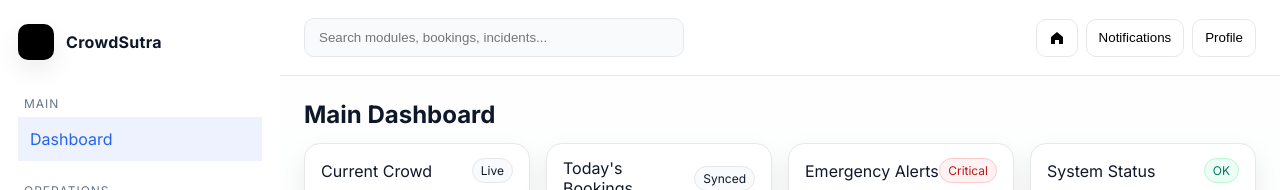
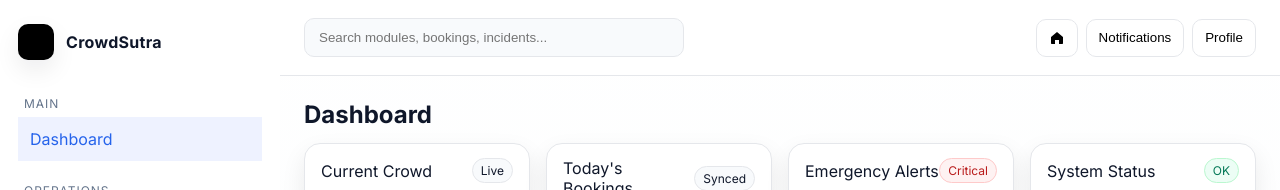
Before and after one commit to AjayKumarSoni/Temple, a website built with Vite: page index.html in a window 1280 px wide. Shown: the top 190 px of the page. Built offline with nearby package versions, Linux system fonts and the light colour scheme.

Commit message:
title changed

```diff
--- a/index.html
+++ b/index.html
@@ -18,7 +18,7 @@
     <main>
       <div id="header" class="header"></div>
       <div class="content">
-        <h2 style="margin:0 0 14px 0;">Main Dashboard</h2>
+        <h2 style="margin:0 0 14px 0;">Dashboard</h2>
         <div class="grid cols-4">
           <div class="card">
             <div class="card-header"><div>Current Crowd</div><span class="badge">Live</span></div>
```
